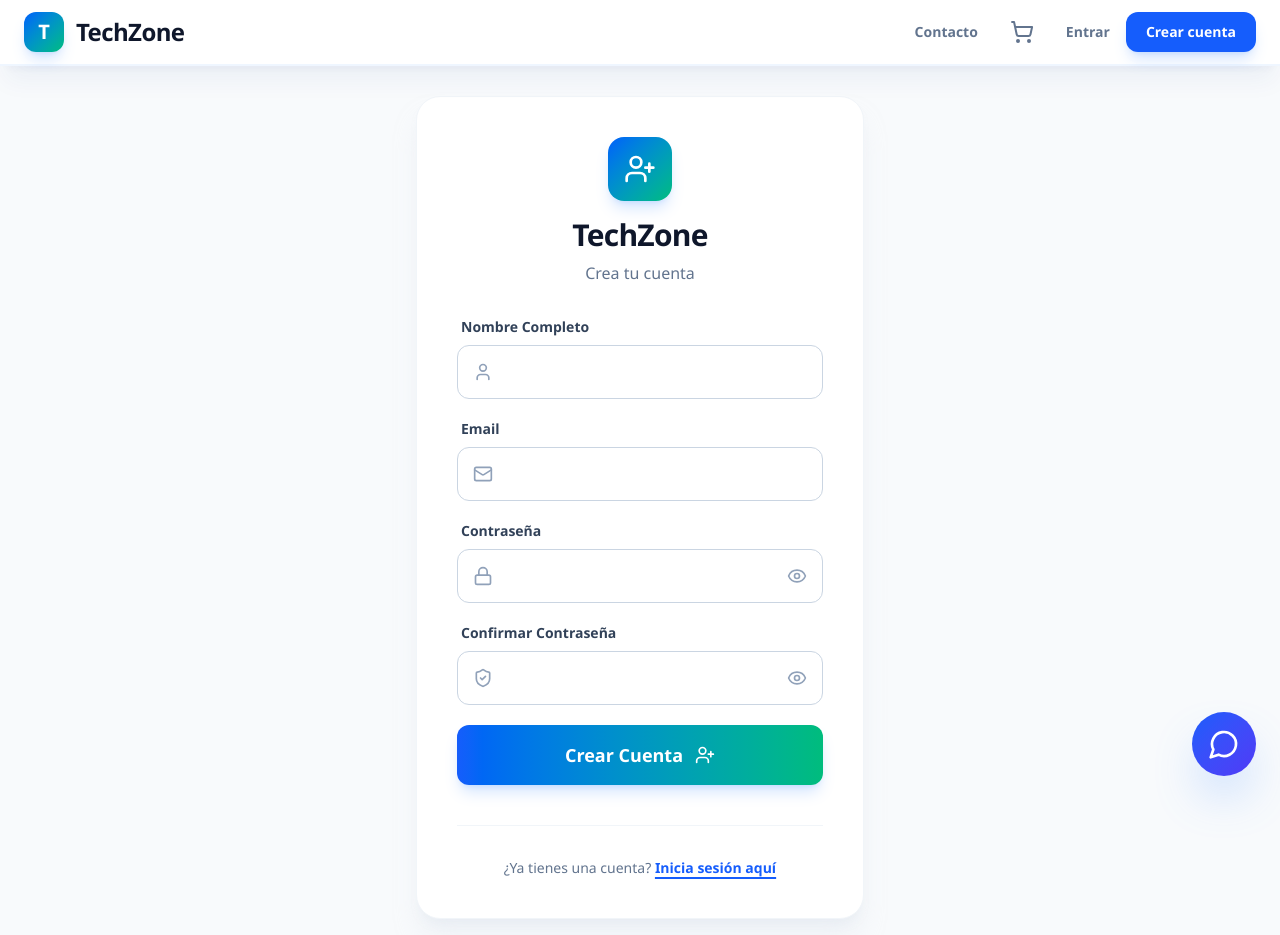
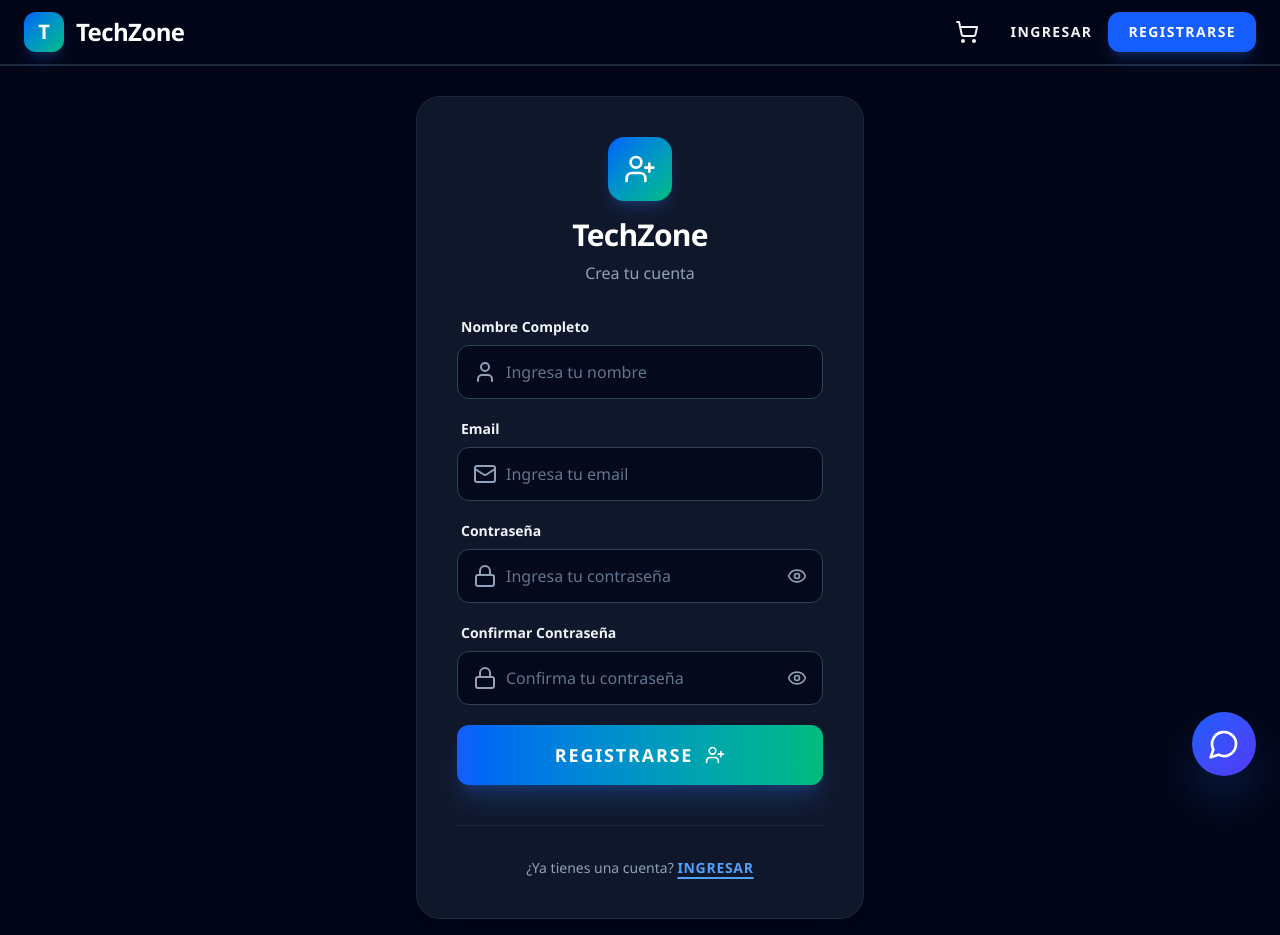
Before and after one commit to IgnacioHM112/TechZone-Front, a React (Vite) app: page /register in a window 1280 px wide. Built offline with nearby package versions, Linux system fonts and the light colour scheme.

Commit message:
terminando

```diff
--- a/src/App.jsx
+++ b/src/App.jsx
@@ -26,6 +26,16 @@ const ChatBotWrapper = () => {
   if (isAdminRoute) return null;
 
   return <ChatBot />;
+};
+
+// Componente para mostrar la mascota excepto en rutas de admin
+const MascotWrapper = () => {
+  const location = useLocation();
+  const isAdminRoute = location.pathname.startsWith('/admin');
+
+  if (isAdminRoute) return null;
+
+  return <Mascot />;
 };
 
 // Componente para redirigir si el usuario ya está logueado
@@ -135,7 +145,7 @@ function App() {
           />
           <AppRoutes />
           <ChatBotWrapper />
-          <Mascot />
+          <MascotWrapper />
         </Router>
       </CartProvider>
     </AuthProvider>
--- a/src/components/SimpleNavbar.jsx
+++ b/src/components/SimpleNavbar.jsx
@@ -23,16 +23,15 @@ const SimpleNavbar = () => {
           <div className="w-10 h-10 bg-gradient-to-br from-blue-600 to-emerald-500 rounded-xl flex items-center justify-center shadow-lg shadow-blue-500/20 group-hover:scale-110 transition-transform">
             <span className="font-bold text-xl text-white">T</span>
           </div>
-          <span className="text-2xl font-extrabold tracking-tight text-slate-900">TechZone</span>
+          <span className="text-2xl font-extrabold tracking-tight text-white">TechZone</span>
         </Link>
 
         {/* Acciones */}
         <div className="flex items-center gap-6">
-          <a href="/#contact" className="hidden md:block text-slate-500 hover:text-blue-600 text-sm font-bold transition-colors">Contacto</a>
           {/* Carrito */}
           <Link
             to="/cart"
-            className="relative p-2 text-slate-500 hover:text-blue-600 transition-colors group"
+            className="relative p-2 text-slate-100 hover:text-blue-400 transition-colors group"
           >
             <ShoppingCart size={24} />
             {totalItems > 0 && (
@@ -91,12 +90,12 @@ const SimpleNavbar = () => {
             </div>
           ) : (
             <div className="flex items-center gap-4">
-              <Link to="/login" className="text-slate-500 hover:text-blue-600 text-sm font-bold transition-colors">Entrar</Link>
+              <Link to="/login" className="text-slate-100 hover:text-blue-400 text-sm font-bold transition-colors uppercase tracking-widest">INGRESAR</Link>
               <Link
                 to="/register"
-                className="bg-blue-600 hover:bg-blue-700 text-white px-5 py-2.5 rounded-xl text-sm font-bold shadow-lg shadow-blue-500/20 hover:scale-[1.02] active:scale-[0.98] transition-all"
+                className="bg-blue-600 hover:bg-blue-700 text-white px-5 py-2.5 rounded-xl text-sm font-bold shadow-lg shadow-blue-500/20 hover:scale-[1.02] active:scale-[0.98] transition-all uppercase tracking-widest"
               >
-                Crear cuenta
+                REGISTRARSE
               </Link>
             </div>
           )}
--- a/src/index.css
+++ b/src/index.css
@@ -15,30 +15,38 @@
 }
 
 body {
-  @apply bg-slate-50 text-slate-900 antialiased;
+  @apply bg-slate-950 text-slate-100 antialiased;
   font-family: 'Segoe UI', system-ui, -apple-system, sans-serif;
 }
 
 /* Clases de utilidad personalizadas para el rediseño */
 .glass-effect {
-  @apply bg-white/80 backdrop-blur-md border border-white/20;
+  @apply bg-slate-900/80 backdrop-blur-md border border-slate-800;
 }
 
 .card-white {
-  @apply bg-white border border-slate-200 rounded-2xl shadow-sm hover:shadow-md transition-all duration-300;
+  @apply bg-slate-900 border border-slate-800 rounded-2xl shadow-sm hover:shadow-xl transition-all duration-300;
 }
 
 .btn-brand {
-  @apply bg-gradient-to-r from-blue-600 to-emerald-500 text-white font-bold rounded-xl shadow-lg shadow-blue-500/20 hover:scale-[1.02] active:scale-[0.98] transition-all;
+  @apply bg-gradient-to-r from-blue-600 to-emerald-500 text-white font-bold rounded-xl shadow-xl shadow-blue-500/20 hover:scale-[1.02] active:scale-[0.98] transition-all;
 }
 
 .input-brand {
-  @apply w-full bg-white border border-slate-300 rounded-xl px-4 py-3.5 text-slate-900 placeholder-slate-400 focus:outline-none focus:ring-2 focus:ring-blue-500/50 focus:border-blue-500 transition-all;
+  @apply w-full bg-slate-950/80 border border-slate-700 rounded-xl pl-12 pr-4 py-3.5 text-slate-100 placeholder-slate-500 focus:outline-none focus:ring-2 focus:ring-blue-500/30 focus:border-blue-500 transition-all;
+}
+
+.input-with-icon {
+  @apply relative;
+}
+
+.input-icon {
+  @apply absolute left-4 top-1/2 -translate-y-1/2 text-slate-400 pointer-events-none;
 }
 
 /* Diferenciación de Navbar */
 nav.fixed {
-  @apply bg-white/95 border-b-2 border-blue-50 shadow-xl shadow-blue-900/5;
+  @apply bg-slate-950/95 border-b-2 border-slate-800 shadow-xl shadow-slate-950/10;
 }
 
 /* Fondo de Bienvenida Landing */
--- a/src/pages/LandingPage.jsx
+++ b/src/pages/LandingPage.jsx
@@ -11,7 +11,9 @@ const LandingPage = () => {
   const videos = [
     "/assets/Ultra_realistic_cinematic_Intel_processor_presentation,_dark_technological_atmosphere,_subtle_blue_r_seed505085812.mp4",
     "/assets/Ultra_realistic_cinematic_NVIDIA_GeForce_RTX_3060_presentation,_dark_futuristic_environment,_premium_seed990018413.mp4",
-    "/assets/Ultra_realistic_cinematic_Thermaltake_RGB_16GB_RAM_presentation,_futuristic_dark_PC_environment,_ele_seed4103772441.mp4"
+    "/assets/Ultra_realistic_cinematic_Thermaltake_RGB_16GB_RAM_presentation,_futuristic_dark_PC_environment,_ele_seed4103772441.mp4",
+    "/assets/Ultra_realistic_cinematic_gabinete_presentation,_dark_pc_chassis,_streamlined_tech_seed123456.mp4",
+    "/assets/Ultra_realistic_cinematic_placa_madre_motherboard_showcase,_cyberpunk_pc_interior_seed987654.mp4"
   ];
 
   useEffect(() => {
@@ -45,21 +47,20 @@ const LandingPage = () => {
   }, [currentVideoIndex, videos.length]);
 
   return (
-    <div className="min-h-screen bg-white text-slate-900 selection:bg-blue-100">
+    <div className="min-h-screen bg-slate-950 text-white selection:bg-blue-100">
       {/* Navbar Minimalista */}
-      <nav className="fixed top-0 w-full z-50 bg-slate-50 shadow-sm border-b border-slate-200 transition-all">
+      <nav className="fixed top-0 w-full z-50 bg-slate-950 shadow-sm border-b border-slate-800 transition-all">
         <div className="max-w-7xl mx-auto px-6 h-16 flex items-center justify-between">
           <Link to="/" className="flex items-center gap-3 group transition-all">
             <div className="w-9 h-9 bg-gradient-to-br from-blue-600 to-emerald-500 rounded-lg flex items-center justify-center shadow-lg shadow-blue-500/20 group-hover:scale-110 transition-transform">
               <span className="font-bold text-lg text-white">T</span>
             </div>
-            <span className="text-xl font-black tracking-tight text-slate-900">TechZone</span>
+            <span className="text-xl font-black tracking-tight text-white">TechZone</span>
           </Link>
 
           <div className="flex items-center gap-8">
-            <div className="hidden md:flex gap-8 text-xs font-black uppercase tracking-widest text-slate-500">
-              <a href="#features" className="hover:text-blue-600 transition-colors">Características</a>
-              <a href="#contact" className="hover:text-blue-600 transition-colors">Contacto</a>
+            <div className="hidden md:flex gap-4 text-xs font-black uppercase tracking-widest">
+              <a href="#contact" className="px-4 py-2 rounded-full border border-white/10 bg-white/5 text-blue-300 hover:text-blue-200 hover:bg-blue-500/10 transition-colors">Contacto</a>
             </div>
             {user ? (
               <Link
@@ -72,15 +73,15 @@ const LandingPage = () => {
               <div className="flex items-center gap-4">
                 <Link
                   to="/login"
-                  className="text-slate-600 hover:text-blue-600 transition-colors font-black text-xs uppercase tracking-widest px-2"
+                  className="text-slate-100 hover:text-blue-400 transition-colors font-black text-xs uppercase tracking-widest px-2"
                 >
-                  Entrar
+                  INGRESAR
                 </Link>
                 <Link
                   to="/register"
                   className="btn-brand px-6 py-2 text-xs uppercase tracking-widest font-black"
                 >
-                  Unirse
+                  REGISTRARSE
                 </Link>
               </div>
             )}
@@ -102,12 +103,11 @@ const LandingPage = () => {
               Líderes en Hardware High-End
             </div>
             <h1 className="text-5xl md:text-7xl font-black tracking-tight text-white mb-8 animate-in fade-in slide-in-from-bottom-8 duration-1000 leading-[1.1]">
-              Construí tu <br />
-              <span className="text-transparent bg-clip-text bg-gradient-to-r from-blue-400 to-emerald-400">Próxima Bestia.</span>
+              Hardware para los que <br />
+              <span className="text-transparent bg-clip-text bg-gradient-to-r from-blue-400 to-emerald-400">construyen el futuro.</span>
             </h1>
             <p className="text-lg text-slate-400 max-w-xl mb-12 animate-in fade-in slide-in-from-bottom-12 duration-1000 font-medium leading-relaxed">
-              Componentes premium seleccionados para entusiastas del rendimiento.
-              Elevá tu experiencia de juego y trabajo al nivel definitivo.
+              TechZone es el ecommerce definitivo de hardware. Componentes de alto rendimiento, periféricos premium y la mejor tecnología en un solo lugar.
             </p>
             <div className="flex flex-col sm:flex-row gap-5 animate-in fade-in slide-in-from-bottom-16 duration-1000">
               <Link to="/products" className="btn-brand px-10 py-4 text-sm uppercase tracking-widest font-black flex items-center justify-center gap-3 group">
--- a/src/pages/Login.jsx
+++ b/src/pages/Login.jsx
@@ -39,33 +39,34 @@ const Login = () => {
   };
 
   return (
-    <div className="min-h-screen bg-slate-50 flex items-center justify-center p-4 pt-24">
+    <div className="min-h-screen bg-slate-950 flex items-center justify-center p-4 pt-24">
       <SimpleNavbar />
-      <div className="max-w-md w-full bg-white rounded-3xl shadow-xl shadow-slate-200/50 p-10 border border-slate-100">
+      <div className="max-w-md w-full bg-slate-900 rounded-3xl shadow-xl shadow-slate-950/50 p-10 border border-slate-800">
         <div className="flex flex-col items-center mb-8">
           <div className="w-16 h-16 bg-gradient-to-br from-blue-600 to-emerald-500 rounded-2xl flex items-center justify-center mb-4 shadow-lg shadow-blue-500/20">
             <LogIn className="text-white w-8 h-8" />
           </div>
-          <h1 className="text-3xl font-extrabold text-slate-900 tracking-tight">TechZone</h1>
-          <p className="text-slate-500 mt-2 font-medium">Bienvenido de nuevo</p>
+          <h1 className="text-3xl font-extrabold text-white tracking-tight">TechZone</h1>
+          <p className="text-slate-400 mt-2 font-medium">Bienvenido de nuevo</p>
         </div>
 
         {error && (
-          <div className="bg-red-50 border border-red-100 text-red-600 px-4 py-3 rounded-xl mb-6 text-sm font-medium flex items-center gap-2">
-            <div className="w-1.5 h-1.5 bg-red-500 rounded-full"></div>
+          <div className="bg-red-500/10 border border-red-500/20 text-red-100 px-4 py-3 rounded-xl mb-6 text-sm font-medium flex items-center gap-2">
+            <div className="w-2 h-2 bg-red-500 rounded-full"></div>
             {error}
           </div>
         )}
 
         <form onSubmit={handleSubmit} className="space-y-6">
           <div>
-            <label className="block text-sm font-bold text-slate-700 mb-2 ml-1">Email</label>
-            <div className="relative group">
-              <Mail className="absolute left-4 top-1/2 -translate-y-1/2 text-slate-400 group-focus-within:text-blue-600 transition-colors w-5 h-5" />
+            <label className="block text-sm font-bold text-slate-100 mb-2 ml-1">Email</label>
+            <div className="input-with-icon">
+              <Mail className="input-icon" />
               <input
                 type="email"
                 required
-                className="input-brand pl-14 pr-4 py-3.5"
+                placeholder="Ingresa tu email"
+                className="input-brand"
                 value={email}
                 onChange={(e) => setEmail(e.target.value)}
               />
@@ -73,14 +74,14 @@ const Login = () => {
           </div>
 
           <div>
-            <label className="block text-sm font-bold text-slate-700 mb-2 ml-1">Contraseña</label>
-            <div className="relative group">
-              <Lock className="absolute left-4 top-1/2 -translate-y-1/2 text-slate-400 group-focus-within:text-blue-600 transition-colors w-5 h-5" />
+            <label className="block text-sm font-bold text-slate-100 mb-2 ml-1">Contraseña</label>
+            <div className="input-with-icon">
+              <Lock className="input-icon" />
               <input
                 type={showPassword ? "text" : "password"}
                 required
-                className="input-brand pl-14 pr-12 py-3.5"
-
+                placeholder="Ingresa tu contraseña"
+                className="input-brand pr-12"
                 value={password}
                 onChange={(e) => setPassword(e.target.value)}
               />
@@ -97,22 +98,22 @@ const Login = () => {
           <button
             type="submit"
             disabled={loading}
-            className="w-full btn-brand py-4 flex items-center justify-center gap-3 text-lg"
+            className="w-full btn-brand py-4 flex items-center justify-center gap-3 text-lg uppercase tracking-widest"
           >
             {loading ? <Loader2 className="w-6 h-6 animate-spin text-white" /> : (
               <>
-                <span>Iniciar Sesión</span>
+                <span>INGRESAR</span>
                 <LogIn size={20} />
               </>
             )}
           </button>
         </form>
 
-        <div className="mt-10 pt-8 border-t border-slate-100 text-center">
-          <p className="text-slate-500 text-sm font-medium">
+        <div className="mt-10 pt-8 border-t border-slate-800 text-center">
+          <p className="text-slate-400 text-sm font-medium">
             ¿No tienes una cuenta?{' '}
-            <Link to="/register" className="text-blue-600 hover:text-blue-700 font-bold underline underline-offset-4 decoration-2">
-              Regístrate aquí
+            <Link to="/register" className="text-blue-400 hover:text-blue-300 font-bold underline underline-offset-4 decoration-2 uppercase tracking-wider">
+              REGISTRARSE
             </Link>
           </p>
         </div>
--- a/src/pages/Register.jsx
+++ b/src/pages/Register.jsx
@@ -47,15 +47,15 @@ const Register = () => {
   };
 
   return (
-    <div className="min-h-screen bg-slate-50 flex items-center justify-center p-4 pt-24">
+    <div className="min-h-screen bg-slate-950 flex items-center justify-center p-4 pt-24">
       <SimpleNavbar />
-      <div className="max-w-md w-full bg-white rounded-3xl shadow-xl shadow-slate-200/50 p-10 border border-slate-100">
+      <div className="max-w-md w-full bg-slate-900 rounded-3xl shadow-xl shadow-slate-950/50 p-10 border border-slate-800">
         <div className="flex flex-col items-center mb-8">
           <div className="w-16 h-16 bg-gradient-to-br from-blue-600 to-emerald-500 rounded-2xl flex items-center justify-center mb-4 shadow-lg shadow-blue-500/20">
             <UserPlus className="text-white w-8 h-8" />
           </div>
-          <h1 className="text-3xl font-extrabold text-slate-900 tracking-tight">TechZone</h1>
-          <p className="text-slate-500 mt-2 font-medium">Crea tu cuenta</p>
+          <h1 className="text-3xl font-extrabold text-white tracking-tight">TechZone</h1>
+          <p className="text-slate-400 mt-2 font-medium">Crea tu cuenta</p>
         </div>
 
         {error && (
@@ -67,14 +67,15 @@ const Register = () => {
 
         <form onSubmit={handleSubmit} className="space-y-5">
           <div>
-            <label className="block text-sm font-bold text-slate-700 mb-2 ml-1">Nombre Completo</label>
-            <div className="relative group">
-              <User className="absolute left-4 top-1/2 -translate-y-1/2 text-slate-400 group-focus-within:text-blue-600 transition-colors w-5 h-5" />
+            <label className="block text-sm font-bold text-slate-100 mb-2 ml-1">Nombre Completo</label>
+            <div className="input-with-icon">
+              <User className="input-icon" />
               <input
                 type="text"
                 name="name"
                 required
-                className="input-brand pl-14 pr-4 py-3.5"
+                placeholder="Ingresa tu nombre"
+                className="input-brand"
                 value={formData.name}
                 onChange={handleChange}
               />
@@ -82,14 +83,15 @@ const Register = () => {
           </div>
 
           <div>
-            <label className="block text-sm font-bold text-slate-700 mb-2 ml-1">Email</label>
-            <div className="relative group">
-              <Mail className="absolute left-4 top-1/2 -translate-y-1/2 text-slate-400 group-focus-within:text-blue-600 transition-colors w-5 h-5" />
+            <label className="block text-sm font-bold text-slate-100 mb-2 ml-1">Email</label>
+            <div className="input-with-icon">
+              <Mail className="input-icon" />
               <input
                 type="email"
                 name="email"
                 required
-                className="input-brand pl-14 pr-4 py-3.5"
+                placeholder="Ingresa tu email"
+                className="input-brand"
                 value={formData.email}
                 onChange={handleChange}
               />
@@ -97,14 +99,15 @@ const Register = () => {
           </div>
 
           <div>
-            <label className="block text-sm font-bold text-slate-700 mb-2 ml-1">Contraseña</label>
-            <div className="relative group">
-              <Lock className="absolute left-4 top-1/2 -translate-y-1/2 text-slate-400 group-focus-within:text-blue-600 transition-colors w-5 h-5" />
+            <label className="block text-sm font-bold text-slate-100 mb-2 ml-1">Contraseña</label>
+            <div className="input-with-icon">
+              <Lock className="input-icon" />
               <input
                 type={showPassword ? "text" : "password"}
                 name="password"
                 required
-                className="input-brand pl-14 pr-12 py-3.5"
+                placeholder="Ingresa tu contraseña"
+                className="input-brand pr-12"
                 value={formData.password}
                 onChange={handleChange}
               />
@@ -119,14 +122,15 @@ const Register = () => {
           </div>
 
           <div>
-            <label className="block text-sm font-bold text-slate-700 mb-2 ml-1">Confirmar Contraseña</label>
-            <div className="relative group">
-              <ShieldCheck className="absolute left-4 top-1/2 -translate-y-1/2 text-slate-400 group-focus-within:text-blue-600 transition-colors w-5 h-5" />
+            <label className="block text-sm font-bold text-slate-100 mb-2 ml-1">Confirmar Contraseña</label>
+            <div className="input-with-icon">
+              <Lock className="input-icon" />
               <input
                 type={showConfirmPassword ? "text" : "password"}
                 name="confirmPassword"
                 required
-                className="input-brand pl-14 pr-12 py-3.5"
+                placeholder="Confirma tu contraseña"
+                className="input-brand pr-12"
                 value={formData.confirmPassword}
                 onChange={handleChange}
               />
@@ -143,22 +147,22 @@ const Register = () => {
           <button
             type="submit"
             disabled={loading}
-            className="w-full btn-brand py-4 flex items-center justify-center gap-3 text-lg mt-4"
+            className="w-full btn-brand py-4 flex items-center justify-center gap-3 text-lg mt-4 uppercase tracking-widest"
           >
             {loading ? <Loader2 className="w-6 h-6 animate-spin text-white" /> : (
               <>
-                <span>Crear Cuenta</span>
+                <span>REGISTRARSE</span>
                 <UserPlus size={20} />
               </>
             )}
           </button>
         </form>
 
-        <div className="mt-10 pt-8 border-t border-slate-100 text-center">
-          <p className="text-slate-500 text-sm font-medium">
+        <div className="mt-10 pt-8 border-t border-slate-800 text-center">
+          <p className="text-slate-400 text-sm font-medium">
             ¿Ya tienes una cuenta?{' '}
-            <Link to="/login" className="text-blue-600 hover:text-blue-700 font-bold underline underline-offset-4 decoration-2">
-              Inicia sesión aquí
+            <Link to="/login" className="text-blue-400 hover:text-blue-300 font-bold underline underline-offset-4 decoration-2 uppercase tracking-wider">
+              INGRESAR
             </Link>
           </p>
         </div>
```
Also changed, not shown: src/components/Layout.jsx (+5 -5 lines), src/components/Sidebar.jsx (+6 -6 lines), src/pages/CartPage.jsx (+27 -27 lines), src/pages/PaymentSuccess.jsx (+19 -19 lines), assets/6 - Banner.png (added).
